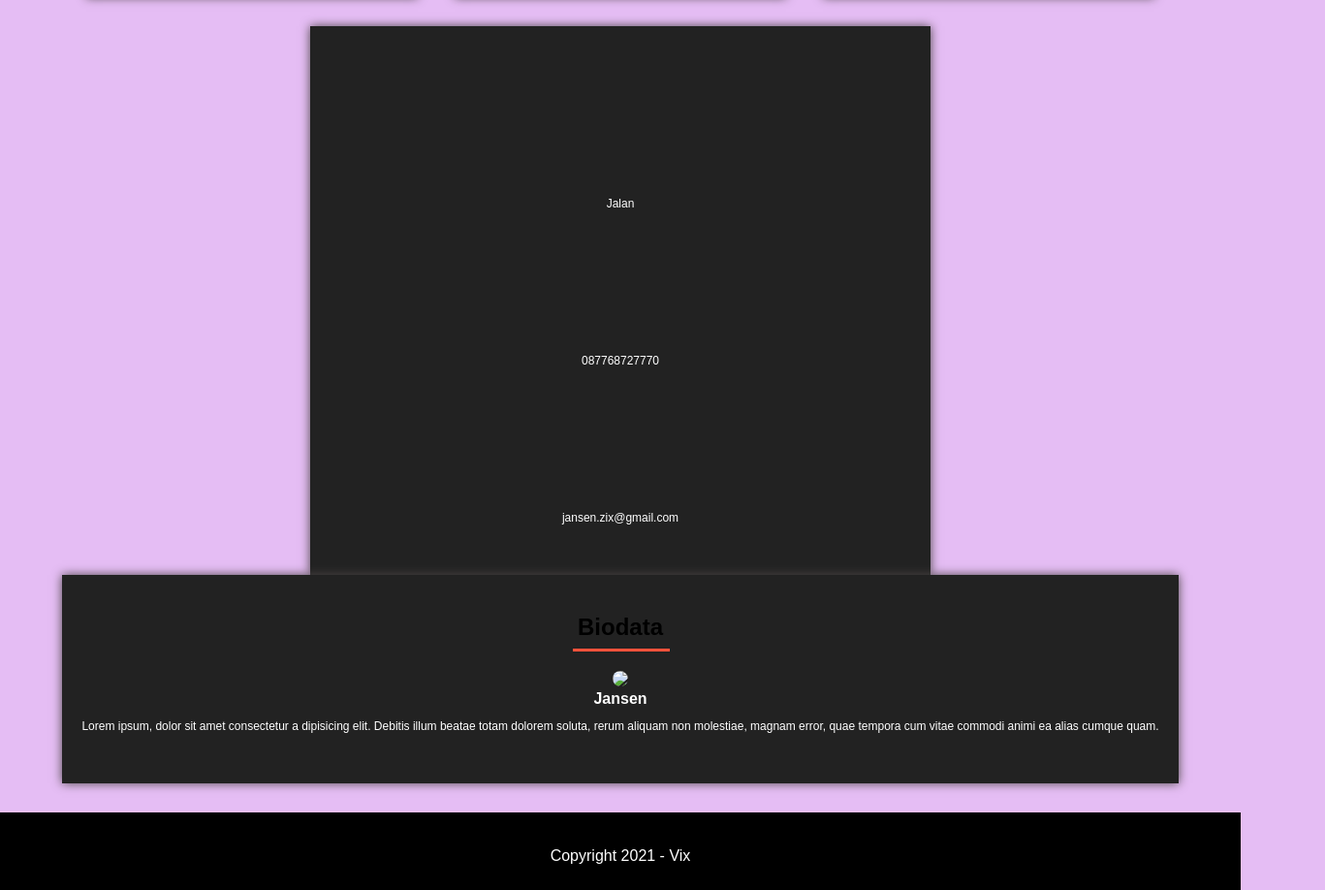
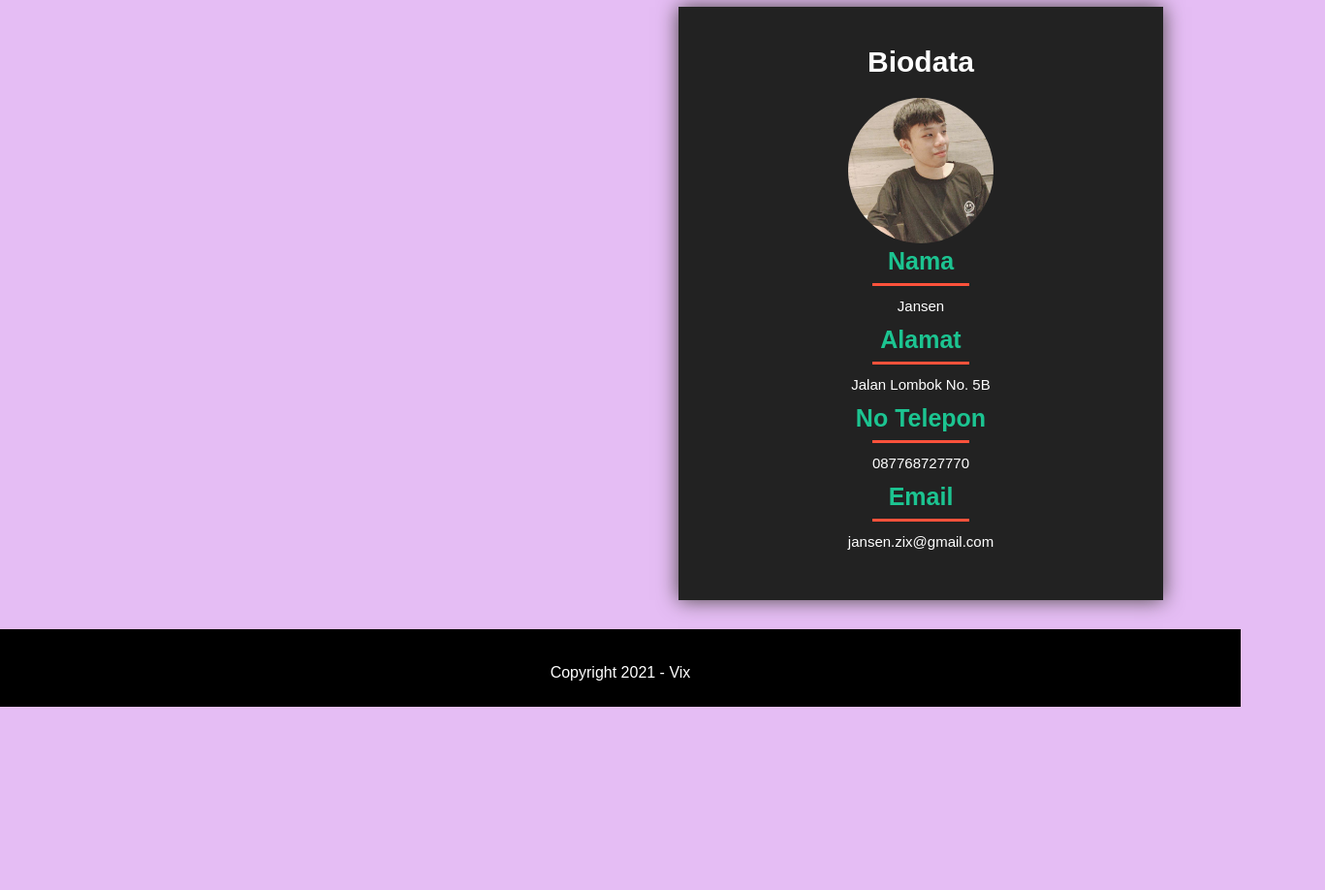
Before and after one commit to jansensu19/DiCoding-Basic-Web, a plain HTML site: page index.html in a window 1280 px wide. Shown: the part 1199-2117 px from the top of the page at 97% size, 1367 px wide, since content can reach past the window. After the commit the page ends 1928 px from the top, so only its background shows below. Drawn offline with Linux system fonts and the light colour scheme.

Commit message:
Update Image, HTML(Biodata,Header)
Gambar Biodata, tempat biodata, nav logo

```diff
--- a/index.html
+++ b/index.html
@@ -82,27 +82,22 @@
             </div>
         </div>
 
-        <div class="biodata">
-            <div class="row">
-                <div class="col-2">
-                    <img src="">
-                    <p>Jalan</p>
-                    <img src="">
-                    <p>087768727770</p>
-                    <img src="">
-                    <p>jansen.zix@gmail.com </p>
-                </div>
+
                 <aside>
                     <h1>Biodata</h1>
+                    <img src="img/Jansen.jpg">
+                    <h3>Nama</h3>
                     <hr id="Indicator">
-                    <img src="img/user-3.png">
-                    <h3>Jansen</h3>
-                    <p>Lorem ipsum, dolor sit amet consectetur a
-                            dipisicing elit.
-                            Debitis illum beatae totam dolorem soluta,
-                            rerum aliquam non molestiae, magnam error,
-                            quae tempora cum vitae commodi animi ea alias
-                            cumque quam.</p>
+                    <p>Jansen</p>
+                    <h3>Alamat</h3>
+                    <hr id="Indicator">
+                    <p>Jalan Lombok No. 5B</p>
+                    <h3>No Telepon</h3>
+                    <hr id="Indicator">
+                    <p>087768727770</p>
+                    <h3>Email</h3>
+                    <hr id="Indicator">
+                    <p>jansen.zix@gmail.com </p>
                 </aside>
             </div>
         </div>
--- a/style.css
+++ b/style.css
@@ -7,32 +7,38 @@ body{
     font-family: sans-serif;
     background-color: rgba(225, 178, 243, 0.856);
 }
-.logo{
-    width: 50px;
-    margin-left: 100px;
-    padding-bottom: 0;
-    padding-top: 30px;
-}
 header{
     display: flex;
     background-color: white;
-    align-items: center;
-    text-align: center;
     padding: 0px;
 }
+.logo{
+    text-align: left;
+    margin-top: 10px;
+    margin-left: 50px;
+    padding-bottom: 0;
+}
 nav{
+    align-items: center;
+    margin-left: 700px;
+    display: inline-flex;
     flex: 1;
 }
 nav ul{
-    display: inline-block;
+    display: flex;
     list-style-type: none;
 }
 nav ul li{
-    display: inline-block;
-    margin-right: 70px;
+    font-weight: bold;
+    margin-right: 50px;
 }
 nav ul li a:hover{
-    color: #535bc4;
+    color: #0011ff;
+    border-bottom: 3px solid orange;
+}
+nav img{
+    width: 20px;
+    height: 20px;
 }
 a{
     text-decoration: none;
@@ -158,6 +164,7 @@ p{
 .biodata{
     flex-basis: 50%;
     min-width: 300px;
+    margin-top: 60px;
 }
 .biodata .col-2{
     background-color: #222;
@@ -186,12 +193,19 @@ p{
     font-size: 16px;
 }
 aside{
+    flex-basis: 50%;
+    width: 500px;
+    margin-left: 700px;
     background-color: #222;
     text-align: center;
     padding: 40px 20px;
-    box-shadow: 0 0 10px 0px rgb(75, 69, 69);
+    box-shadow: 0 0 20px 0px rgb(75, 69, 69);
     cursor: pointer;
     transition: transform 0.5s;
+}
+aside h1{
+    color: white;
+    font-size: 30px;
 }
 #Indicator{
     width: 100px;
@@ -199,10 +213,10 @@ aside{
     background: #ff523b;
     height: 3px;
     margin-top: 8px;
-    transform: translateX(507px);
+    transform: translateX(180px);
 }
 aside img{
-    width: 50px;
+    width: 150px;
     margin-top: 20px;
     border-radius: 50%;
 }
@@ -210,14 +224,15 @@ aside:hover{
     transform: translateY(-10px);
 }
 aside p{
-    font-size: 12px;
+    font-size: 15px;
     margin: 12px 0;
     color: white;
+    text-align: center;
 }
 aside h3{
     font-weight: 600;
-    color: white;
-    font-size: 16px;
+    color: rgb(28, 196, 145);
+    font-size: 25px;
 }
 footer{
     background-color: black;
```
Also changed, not shown: img/Jansen.jpg (added).
